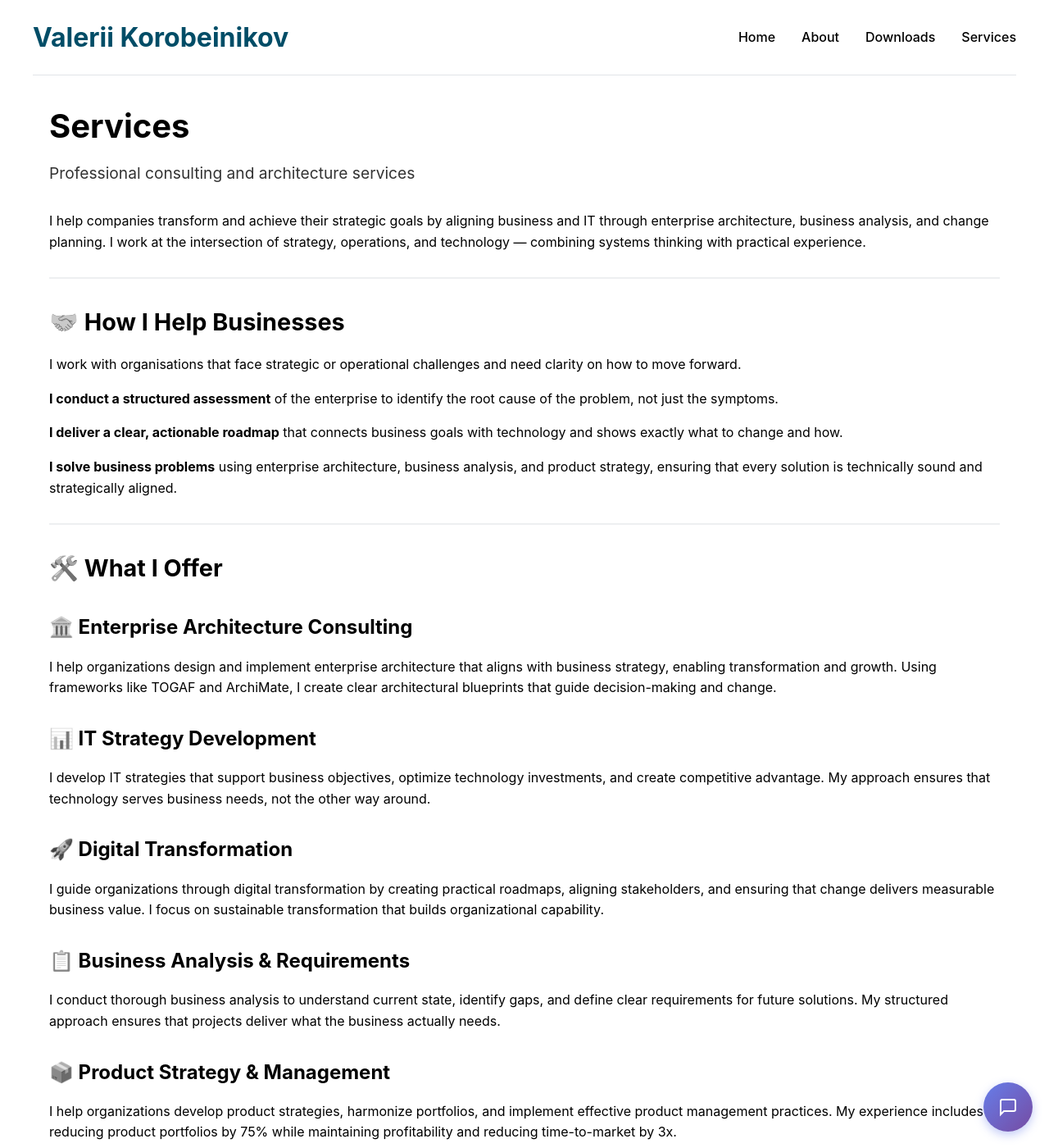
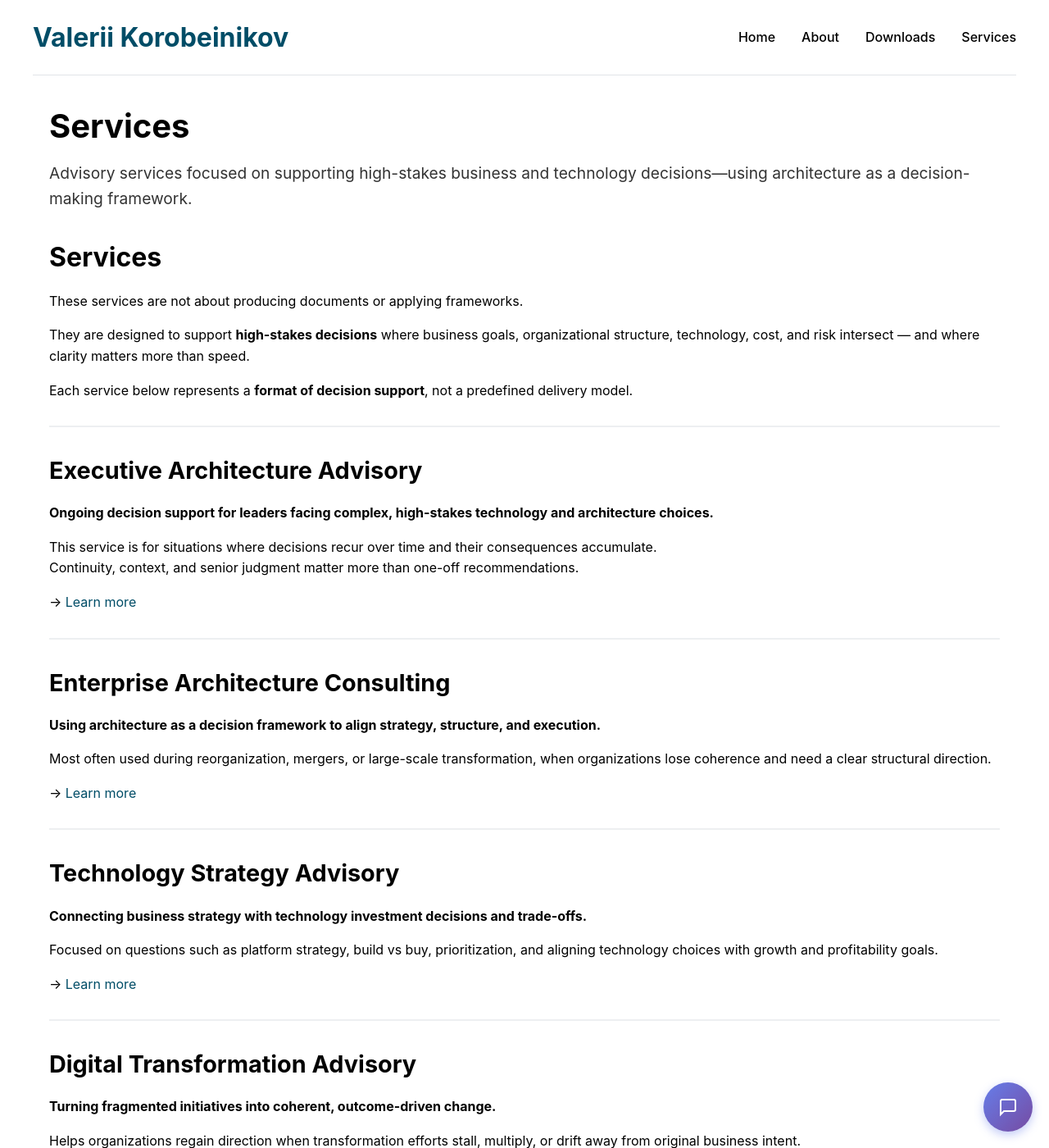
Before and after one commit to vkgeorgia/vkgeorgia.github.io, a Jekyll site: the page built from services.md, in a window 1280 px wide and 1400 px high. Shown: the whole window at 82% size. Built offline with Jekyll 4.4.1, drawn with Linux system fonts in a browser that asks for light colours; some of the changed text lies outside the part shown.

Commit message:
services.md

```diff
--- a/services.md
+++ b/services.md
@@ -1,53 +1,104 @@
 ---
 layout: page
 title: "Services"
-description: "Professional consulting and architecture services"
+seo_title: "Services | Technology & Architecture Advisory"
+description: "Advisory services focused on supporting high-stakes business and technology decisions—using architecture as a decision-making framework."
+keywords: "Technology Advisory, Enterprise Architecture, Decision Support, Digital Transformation, IT Strategy"
 lang: en
 permalink: /services/
 ---
 
-I help companies transform and achieve their strategic goals by aligning business and IT through enterprise architecture, business analysis, and change planning. I work at the intersection of strategy, operations, and technology — combining systems thinking with practical experience.
+# Services
+
+These services are not about producing documents or applying frameworks.
+
+They are designed to support **high-stakes decisions** where business goals, organizational structure, technology, cost, and risk intersect — and where clarity matters more than speed.
+
+Each service below represents a **format of decision support**, not a predefined delivery model.
 
 ---
 
-## 🤝 How I Help Businesses
+## Executive Architecture Advisory
 
-I work with organisations that face strategic or operational challenges and need clarity on how to move forward.
+**Ongoing decision support for leaders facing complex, high-stakes technology and architecture choices.**
 
-**I conduct a structured assessment** of the enterprise to identify the root cause of the problem, not just the symptoms.
+This service is for situations where decisions recur over time and their consequences accumulate.
+Continuity, context, and senior judgment matter more than one-off recommendations.
 
-**I deliver a clear, actionable roadmap** that connects business goals with technology and shows exactly what to change and how.
-
-**I solve business problems** using enterprise architecture, business analysis, and product strategy, ensuring that every solution is technically sound and strategically aligned.
+→ [Learn more](/services/executive-architecture-advisory/)
 
 ---
 
-## 🛠️ What I Offer
+## Enterprise Architecture Consulting
 
-### 🏛️ Enterprise Architecture Consulting
+**Using architecture as a decision framework to align strategy, structure, and execution.**
 
-I help organizations design and implement enterprise architecture that aligns with business strategy, enabling transformation and growth. Using frameworks like TOGAF and ArchiMate, I create clear architectural blueprints that guide decision-making and change.
+Most often used during reorganization, mergers, or large-scale transformation, when organizations lose coherence and need a clear structural direction.
 
-### 📊 IT Strategy Development
-
-I develop IT strategies that support business objectives, optimize technology investments, and create competitive advantage. My approach ensures that technology serves business needs, not the other way around.
-
-### 🚀 Digital Transformation
-
-I guide organizations through digital transformation by creating practical roadmaps, aligning stakeholders, and ensuring that change delivers measurable business value. I focus on sustainable transformation that builds organizational capability.
-
-### 📋 Business Analysis & Requirements
-
-I conduct thorough business analysis to understand current state, identify gaps, and define clear requirements for future solutions. My structured approach ensures that projects deliver what the business actually needs.
-
-### 📦 Product Strategy & Management
-
-I help organizations develop product strategies, harmonize portfolios, and implement effective product management practices. My experience includes reducing product portfolios by 75% while maintaining profitability and reducing time-to-market by 3x.
+→ [Learn more](/services/enterprise-architecture-consulting/)
 
 ---
 
-<p align="center" style="font-size: 14px;">
-  📧 <a href="mailto:vkgeorgia@icloud.com">vkgeorgia@icloud.com</a> |
-  💼 <a href="https://www.linkedin.com/in/valeriikorobeinikov/" target="_blank">LinkedIn</a> |
-  📅 <a href="https://calendar.app.google/YwmXZytfSQ2qWX4Z7" target="_blank">Schedule a Meeting</a>
-</p>
+## Technology Strategy Advisory
+
+**Connecting business strategy with technology investment decisions and trade-offs.**
+
+Focused on questions such as platform strategy, build vs buy, prioritization, and aligning technology choices with growth and profitability goals.
+
+→ [Learn more](/services/technology-strategy-advisory/)
+
+---
+
+## Digital Transformation Advisory
+
+**Turning fragmented initiatives into coherent, outcome-driven change.**
+
+Helps organizations regain direction when transformation efforts stall, multiply, or drift away from original business intent.
+
+→ [Learn more](/services/digital-transformation-advisory/)
+
+---
+
+## Application Portfolio Optimization
+
+**Reducing cost and complexity by making the application landscape visible and actionable.**
+
+Used when cost pressure, legacy systems, or duplication make the landscape hard to manage and even harder to change safely.
+
+→ [Learn more](/services/application-portfolio-optimization/)
+
+---
+
+## AI Readiness & Governance
+
+**Preparing architecture, data, and governance for responsible and sustainable AI adoption.**
+
+Focused on making AI initiatives manageable at enterprise scale — before experimentation quietly turns into structural risk.
+
+→ [Learn more](/services/ai-readiness-governance/)
+
+---
+
+## How to choose the right starting point
+
+Clients rarely start with a service.
+They usually start with a **business challenge**.
+
+If you are unsure which format fits your situation:
+- start from the challenges you are facing,
+- then explore the relevant service.
+
+→ [Business Challenges](/business-challenges/)
+
+---
+
+## How engagements typically work
+
+The exact format always depends on context, but most engagements involve:
+- clarifying the decision that needs to be made,
+- understanding constraints and trade-offs,
+- supporting leaders as decisions evolve over time.
+
+Details are discussed after an initial conversation.
+
+Contact information is available in the site footer.
```
